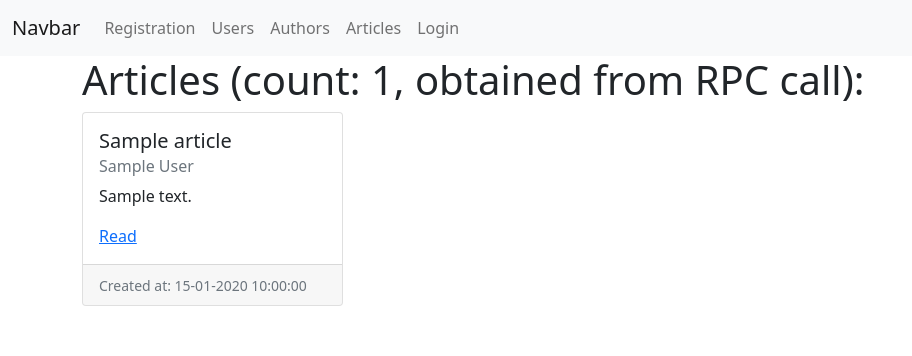
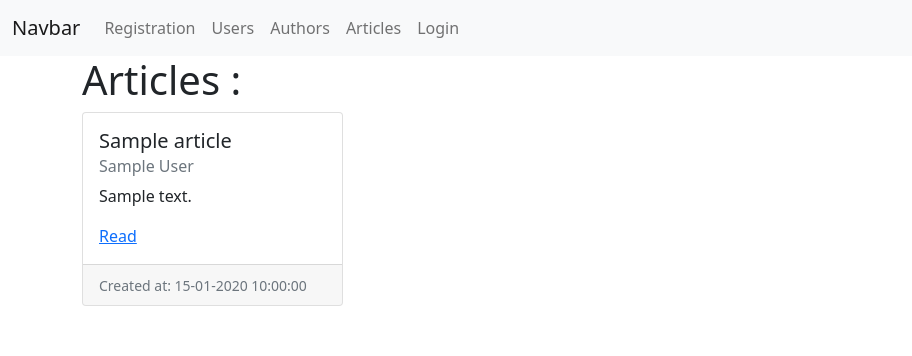
Before and after one commit to chshuk/Flask1, a Flask app: page /articles/ in a window 1280 px wide. Shown: the top 356 px of the page, without its empty margins (0-912 px from the left). Run offline with Flask 2, Linux system fonts and the light colour scheme; tables that the repository leaves empty hold one stand-in row (values such as "Sample post"); a database or web service that is not in the repository returns one stand-in record (values such as "Sample title"); data that the repository does not hold is empty; some libraries are stand-ins or nearby versions.

Commit message:
articles

```diff
--- a/blog/templates/articles/list.html
+++ b/blog/templates/articles/list.html
@@ -6,7 +6,7 @@
 
 {% block body %}
     <div class="row">
-        <h1>Articles (count: {{ count_articles }}, obtained from RPC call):</h1>
+        <h1>Articles :</h1>
     </div>
     <div class="row row-cols-1 row-cols-md-4 g-4">
         {% for article in articles %}
```
Also changed, not shown: blog/db.sqlite.
